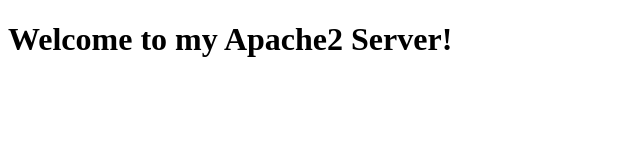
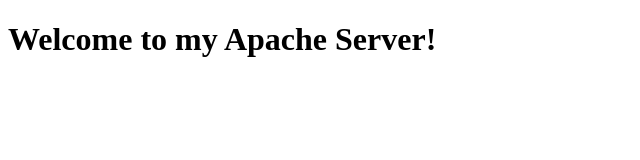
Before and after one commit to chawlaGurkirat/Jenkins-Repo, a plain HTML site: page index.html in a window 1280 px wide. Shown: the full height of the page, 0-640 px from the left. Drawn offline with Linux system fonts and the light colour scheme.

Commit message:
Update1 index.html

```diff
--- a/index.html
+++ b/index.html
@@ -1,9 +1,9 @@
 <!DOCTYPE html>
 <html>
 <head>
-    <title>Hello from Apache2</title>
+    <title>Hello from Apache</title>
 </head>
 <body>
-    <h1>Welcome to my Apache2 Server!</h1>
+    <h1>Welcome to my Apache Server!</h1>
 </body>
 </html>
```
